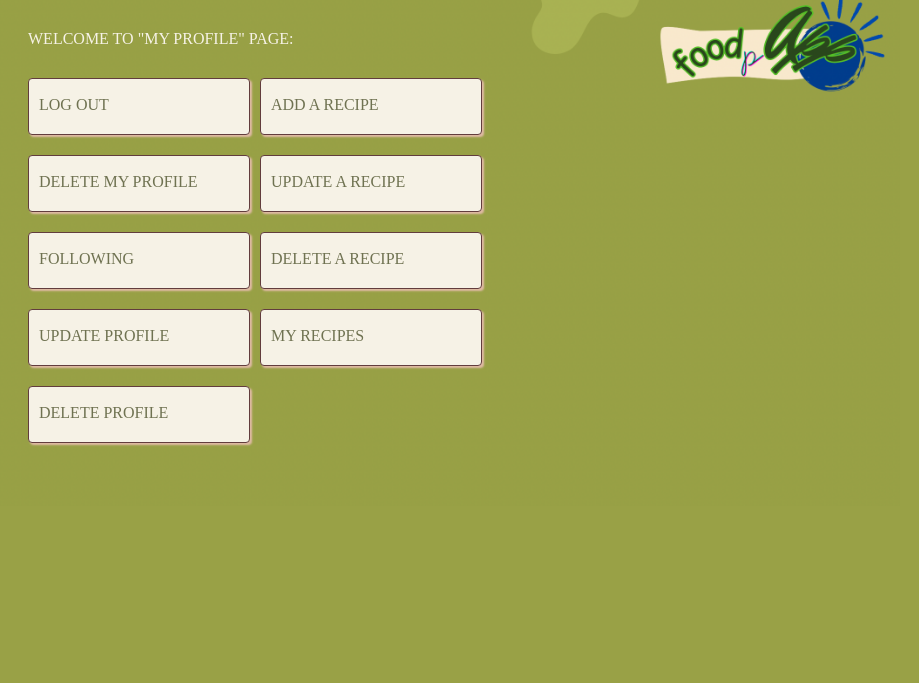
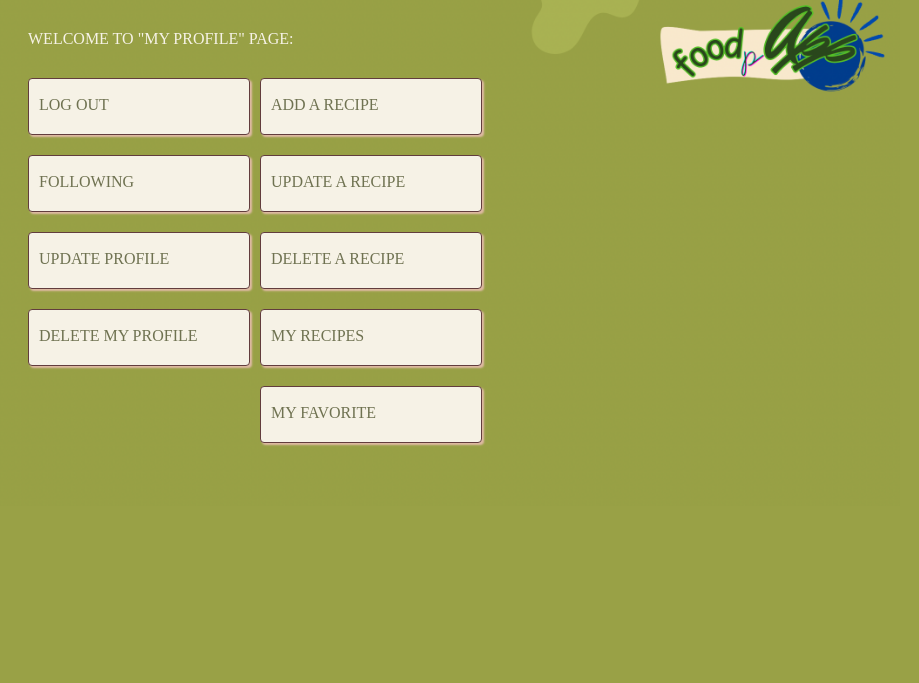
Before and after one commit to LeDuyNg/CMPE-131-Team-2-FOODpApp, a Flask app: page /home/myprofile in a window 1280 px wide. Shown: the top 683 px of the page, without its empty margins (0-919 px from the left). Run offline with Flask 3, Linux system fonts and the light colour scheme; a user stored in the database is signed in.

Commit message:
- Add page to show all of user's favorite recpes - Add remove favorite functionality

```diff
--- a/app/models.py
+++ b/app/models.py
@@ -47,11 +47,13 @@ class User(UserMixin, db.Model):
     def update_username(self, username):
         self.username = username
 
+    # Function to add favorite recipe
     def add_favorite(self, recipe):
         if not self.favorite_recipes.filter_by(id=recipe.id).first():
             self.favorite_recipes.append(recipe)
             db.session.commit()
 
+    # Function to remove favorite recipe
     def remove_favorite(self, recipe):
         if self.favorite_recipes.filter_by(id=recipe.id).first():
             self.favorite_recipes.remove(recipe)
--- a/app/routes.py
+++ b/app/routes.py
@@ -135,14 +135,19 @@ def mysinglerecipeview(num):
     # Format the ingredients and instructions
     formatted_ingredients = recipe.format_ingredients(recipe.ingredients)
     formatted_instructions = recipe.format_instructions(recipe.instructions)
+
+    # Check to see if user is the owner of recipe
     show_buttons = (current_user.is_authenticated and recipe.user_id == current_user.id)
+
+    # Check if recipe is in user's favorite
+    check_favorite = (recipe in current_user.favorite_recipes.all() )
 
     comment_list = recipe.get_comment_list()
 
 
     return render_template("mysinglerecipeview.html", title = "My Recipe", pageClass = "mysinglerecipeview",
                            ingredients=formatted_ingredients, instructions=formatted_instructions, recipe = recipe, show_buttons = show_buttons,
-                           comment_form = comment_form, comment_list = comment_list, rating_form = rating_form)  # Render home.html
+                           comment_form = comment_form, comment_list = comment_list, rating_form = rating_form, check_favorite = check_favorite)  # Render home.html
 
 # Route when you click "add recipe" on "my recipes" page, renders myrecipes page and displays all recipes
 @myapp_obj.route("/home/myrecipes/mysinglerecipeadd", methods=['GET', 'POST'])
@@ -406,13 +411,22 @@ def update_profile():
         return redirect("/home/myprofile")
     return render_template("test_edit_profile.html", title = "Update profile", pageClass = "update", user = user, form = form)
 
-@myapp_obj.route("/home/myrecipes/mysinglerecipe/<int:recipe_id>/favorite", methods=['GET', 'POST'])
+@myapp_obj.route("/home/myrecipes/mysinglerecipe/<int:recipe_id>/add_favorite", methods=['GET', 'POST'])
 @login_required  # Ensure the user is logged in before accessing this route
 def add_favorite(recipe_id):
     user = User.query.get(current_user.id)
     favorite_recipe = Recipe.query.get(recipe_id)
     user.add_favorite(favorite_recipe)
     return redirect(url_for('mysinglerecipeview', num = recipe_id))
+
+@myapp_obj.route("/home/myrecipes/mysinglerecipe/<int:recipe_id>/remove_favorite", methods=['GET', 'POST'])
+@login_required  # Ensure the user is logged in before accessing this route
+def remove_favorite(recipe_id):
+    user = User.query.get(current_user.id)
+    favorite_recipe = Recipe.query.get(recipe_id)
+    user.remove_favorite(favorite_recipe)
+    print("in here")
+    return redirect(url_for('my_favorites'))
 
 @myapp_obj.route("/home/myprofile/deleteprofile")
 @login_required
@@ -429,3 +443,10 @@ def delete_profile():
     db.session.delete(user)               # Delete me
     db.session.commit()
     return redirect(url_for('logout'))
+
+@myapp_obj.route("/home/myprofile/favorites")
+@login_required
+def my_favorites():
+    recipes = current_user.favorite_recipes.all()
+
+    return render_template('favorites.html', recipes=recipes, title = "My Favorite Recipes", pageClass = "myrecipes")
--- a/app/templates/myprofile.html
+++ b/app/templates/myprofile.html
@@ -6,10 +6,6 @@
 		<div class = "column1">
 			 <a href = "{{url_for('logout')}}" id = "log-in">
 				<div class = "button"> LOG OUT </div>
-			 </a>
-
-			 <a href = "{{url_for('login')}}" id = "log-in">
-			 	<div class = "button"> DELETE MY PROFILE </div>
 			 </a>
 
 			 <a href = "{{url_for('following')}}" id = "log-in">
@@ -21,7 +17,7 @@
 			</a>
 
 			<a href = "{{url_for('delete_profile')}}" id = "log-in">
-				<div class = "button"> DELETE PROFILE </div>
+				<div class = "button"> DELETE MY PROFILE </div>
 			</a>
 
 		</div>
@@ -44,6 +40,10 @@
 			 	<div class = "button"> MY RECIPES </div>
 			 </a>
 
+			 <a href = "{{url_for('my_favorites')}}" id = "log-in">
+				<div class = "button"> MY FAVORITE </div>
+			</a>
+
 		 </div>
 
 	</div>
```
Also changed, not shown: app/templates/mysinglerecipeview.html (+7 -3 lines), app/app.db.
